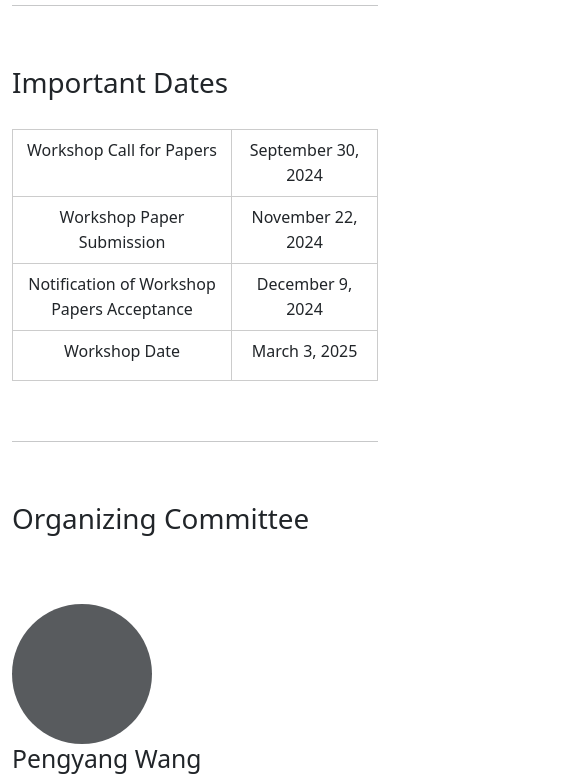
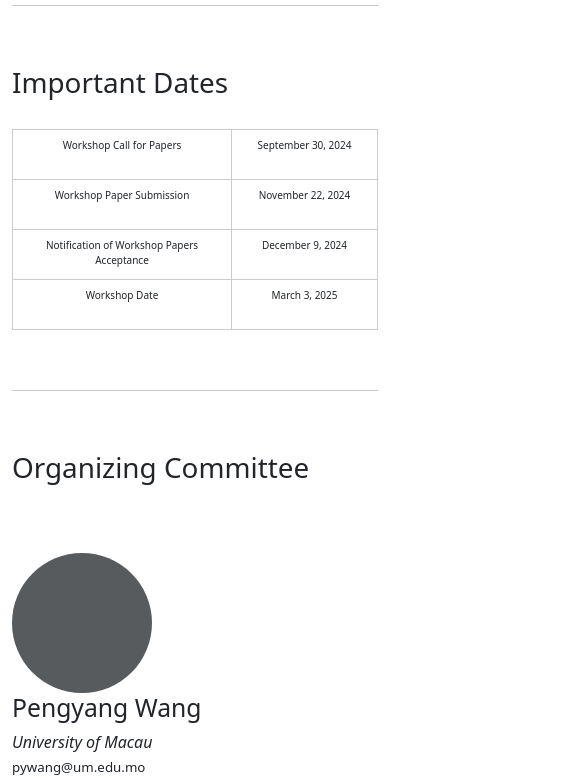
Before and after one commit to AI-for-Urban-Planning/AAAI25-workshop, a plain HTML site: page index.html in a window 390 px wide. Shown: the part 3900-4679 px from the top of the page, 585 px wide, since content can reach past the window. Drawn offline with Linux system fonts and the light colour scheme; a script that the page names is missing.

Commit message:
mobile phone table auto

```diff
--- a/index.html
+++ b/index.html
@@ -447,22 +447,40 @@
   </p>
 
   <style>
+    /* Basic table styling */
     table, table tr th, table tr td {
         border: 1px solid #000000;
         height: 50px;
         white-space: pre-line;
         text-align: center; /* Center the text in the table */
     }
+
+    /* Make table responsive */
     table {
-              width: 800px;
-              min-height: 25px;
-              line-height: 25px;
+        width: 100%; /* Use 100% width to allow table to scale */
         border-collapse: collapse;
         margin: 0 auto; /* Centered table */
     }
-          th:nth-child(1), td:nth-child(1) { width: 150px; } /* Adjusted width for Time column */
-          th:nth-child(2), td:nth-child(2) { width: 400px; }
-          th:nth-child(3), td:nth-child(3) { width: 250px; } /* Adjusted width for Presenter column */
+
+    /* Adjust column widths */
+    th:nth-child(1), td:nth-child(1) { width: 20%; } /* Adjusted width for Time column */
+    th:nth-child(2), td:nth-child(2) { width: 50%; } /* Adjusted width for Session column */
+    th:nth-child(3), td:nth-child(3) { width: 30%; } /* Adjusted width for Presenter column */
+
+    /* Responsive adjustments */
+    @media (max-width: 768px) {
+      table, table tr th, table tr td {
+        font-size: 12px;
+        padding: 8px;
+      }
+    }
+
+    @media (max-width: 480px) {
+      table, table tr th, table tr td {
+        font-size: 10px;
+        padding: 5px;
+      }
+    }
   </style>
 
   <table border="1">
@@ -513,6 +531,7 @@
     </colgroup>
   </table>
 </div>
+
 
 
 
```
Lines whose indentation alone changed are shown as unchanged.
